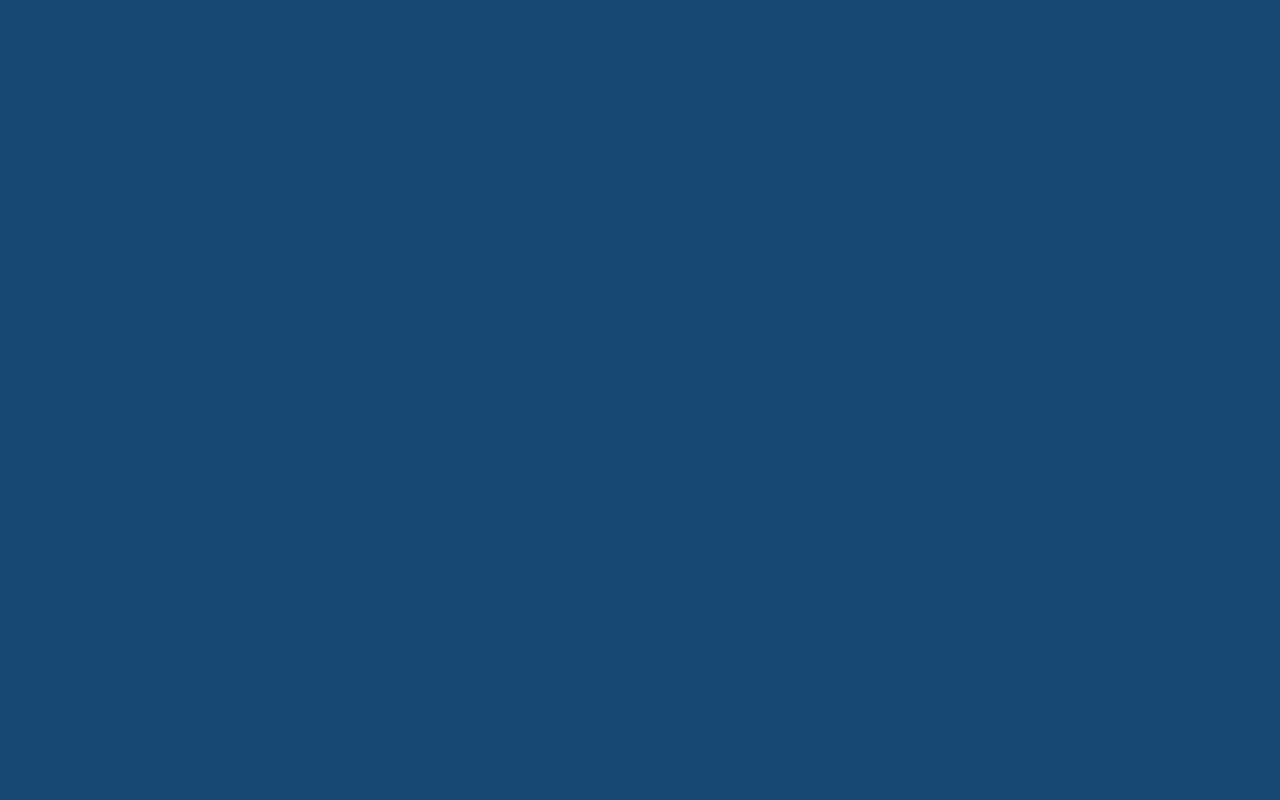
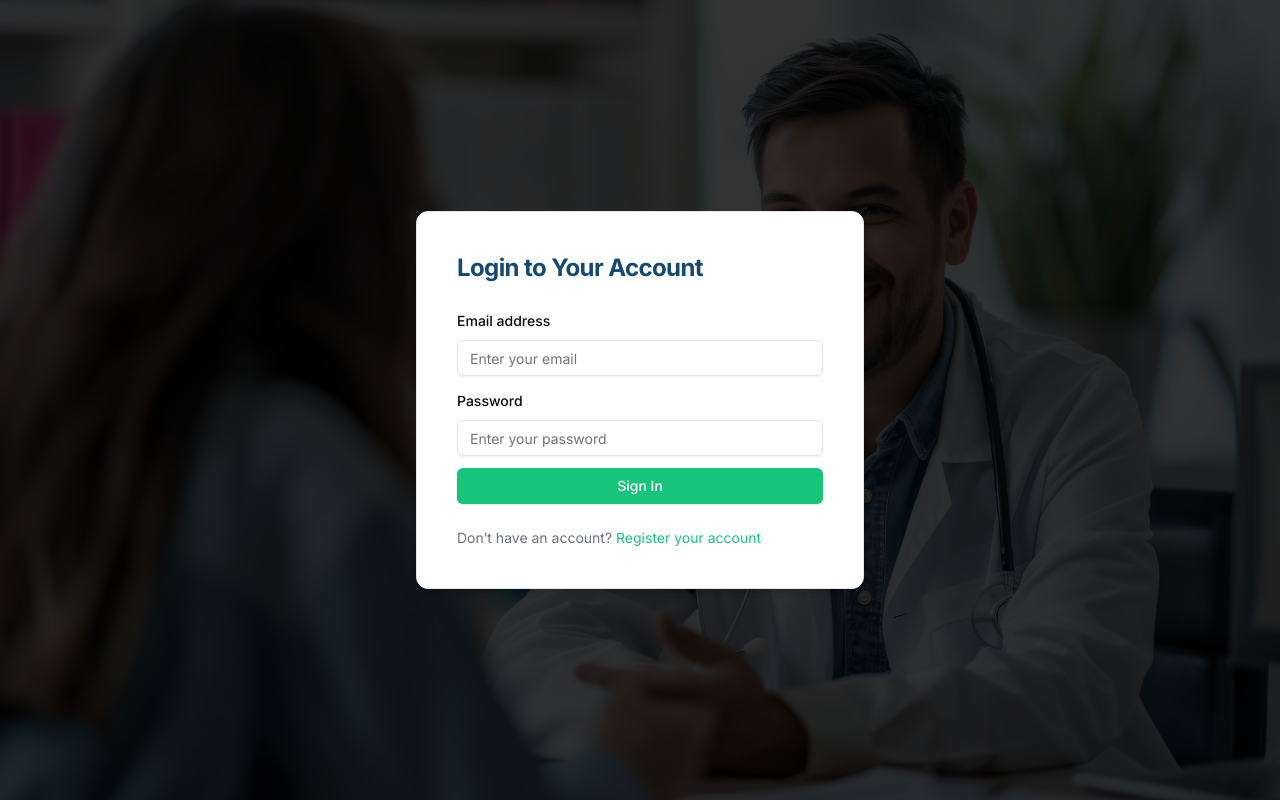
Before and after one commit to ShahidMollick/careq-webapp, a Next.js app: page / in a window 1280 px wide. Built offline with nearby package versions, Linux system fonts and the light colour scheme.

Commit message:
login added

```diff
--- /dev/null
+++ b/src/app/api/authenticate/route.ts
@@ -0,0 +1,23 @@
+import { NextResponse } from "next/server";
+
+export async function POST(request: Request) {
+  const formData = await request.formData();
+  const email = formData.get("email") as string;
+  const password = formData.get("password") as string;
+
+  // Basic validation
+  if (!email || !password) {
+    return NextResponse.redirect(new URL("/?error=Please%20provide%20both%20email%20and%20password", request.url));
+  }
+
+  // role-based redirection
+  if (email.includes("doctor@gmail.com")) {
+    return NextResponse.redirect(new URL("/doctor", request.url));
+  } else if (email.includes("receptionist@gmail.com")) {
+    return NextResponse.redirect(new URL("/receptionist", request.url));
+  } else if (email.includes("admin@gmail.com")) {
+    return NextResponse.redirect(new URL("/admin", request.url));
+  } else {
+    return NextResponse.redirect(new URL("/?error=Unauthorized%20user", request.url));
+  }
+}
--- a/src/app/layout.css
+++ b/src/app/layout.css
@@ -1,5 +1,6 @@
 body{
   background-color: var(--secondary);
+  height: 100vh;
 }
 .left-menu {
   width: 250px;
--- a/src/app/page.tsx
+++ b/src/app/page.tsx
@@ -1,9 +1,93 @@
-//import Image from "next/image";
-//import {Button} from "@/components/ui/button"
-export default function Home() {
+import Link from "next/link";
+import { Button } from "@/components/ui/button";
+import {
+  Card,
+  CardContent,
+  CardFooter,
+  CardHeader,
+  CardTitle,
+} from "@/components/ui/card";
+import { Input } from "@/components/ui/input";
+import { Label } from "@/components/ui/label";
+
+export default function Home({ searchParams }: { searchParams?: { error?: string } }) {
+  const error = searchParams?.error || "";
+
   return (
-    <div className="h-full" >
+    <div className="relative flex h-[100vh] w-[100vw] bg-white">
+      {/* Background Image */}
+      <div className="absolute inset-0">
+        <img
+          src="/login.jpg"
+          alt="Hospital or Clinic"
+          className="object-cover w-full h-full"
+        />
+        {/* Overlay */}
+        <div className="absolute inset-0 bg-black bg-opacity-80"></div>
+      </div>
 
+      {/* Login Card */}
+      <div className="relative z-10 flex items-center justify-center w-full">
+        <Card className="w-full max-w-md p-4 bg-white shadow-md">
+          <CardHeader>
+            <CardTitle className="text-start text-secondary text-2xl font-bold">
+              Login to Your Account
+            </CardTitle>
+          </CardHeader>
+          <CardContent>
+            <form action="/api/authenticate" method="POST" className="space-y-3">
+              {/* Username or Email */}
+              <div>
+                <Label htmlFor="email" className="text-sm font-medium">
+                  Email address
+                </Label>
+                <Input
+                  id="email"
+                  name="email"
+                  type="email"
+                  placeholder="Enter your email"
+                  className="mt-2 w-full"
+                  required
+                />
+              </div>
+
+              {/* Password */}
+              <div>
+                <Label htmlFor="password" className="text-sm font-medium">
+                  Password
+                </Label>
+                <Input
+                  id="password"
+                  name="password"
+                  type="password"
+                  placeholder="Enter your password"
+                  className="mt-2 w-full"
+                  required
+                />
+              </div>
+
+              {/* Error Message */}
+              {error && <p className="text-sm text-red-600">{error}</p>}
+
+              {/* Sign In Button */}
+              <Button type="submit" className="w-full">
+                Sign In
+              </Button>
+            </form>
+          </CardContent>
+          <CardFooter className="flex flex-col items-start">
+            <p className="text-start text-sm text-gray-500">
+              Don’t have an account?{" "}
+              <Link
+                href="https://care-q-web-app.vercel.app/register"
+                className="text-primary hover:underline"
+              >
+                Register your account
+              </Link>
+            </p>
+          </CardFooter>
+        </Card>
+      </div>
     </div>
   );
 }
```
Also changed, not shown: public/login.jpg (added).
